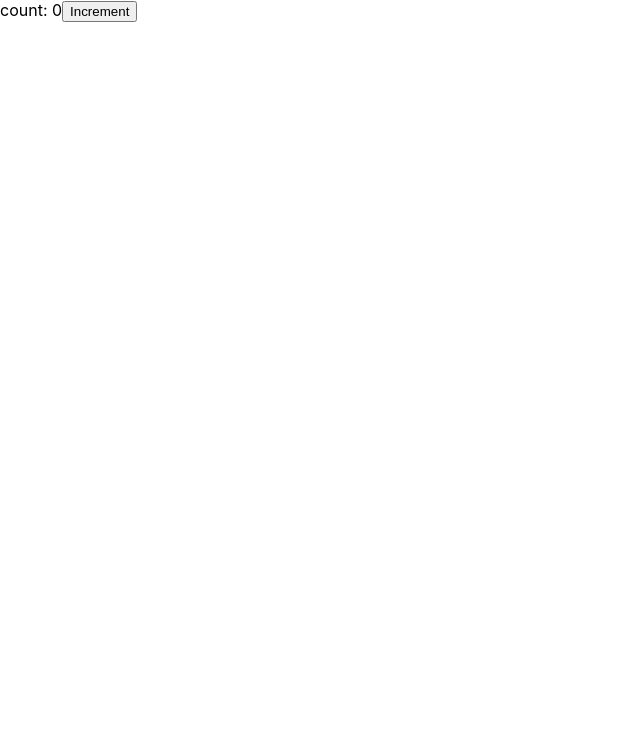
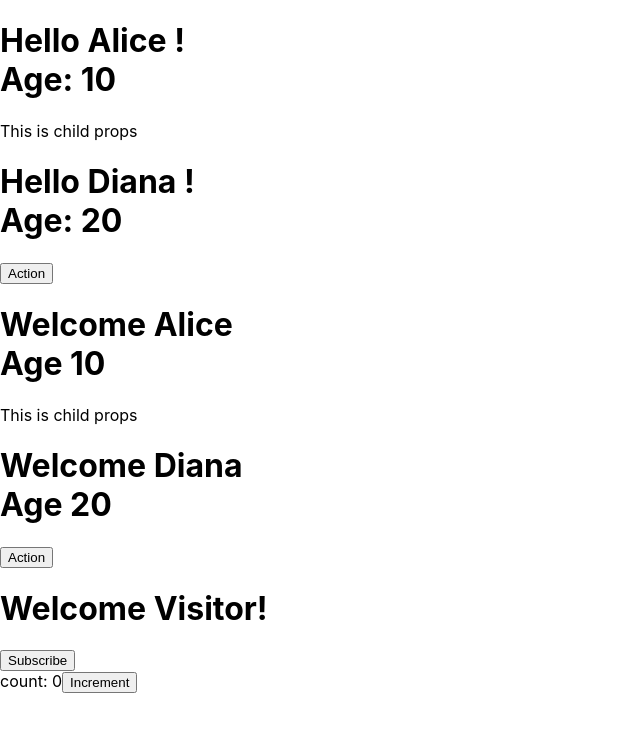
Before and after one commit to tanishthaJawa/react-practice, a React (Create React App) app: page / in a window 1280 px wide. Shown: the top 732 px of the page, without its empty margins (0-640 px from the left). Built offline with nearby package versions, Linux system fonts and the light colour scheme.

Commit message:
Destructuring in js and react

```diff
--- a/src/App.js
+++ b/src/App.js
@@ -6,7 +6,7 @@ function App() {
 
   return (
     <div className="App">
-      {/* <Greet name="Alice" age="10">
+      <Greet name="Alice" age="10">
         <p> This is child props</p>
       </Greet>
       <Greet name="Diana" age="20" >
@@ -18,7 +18,7 @@ function App() {
       <Welcome name="Diana" age="20" >
         <button>Action</button>
       </Welcome>
-      <Message /> */}
+      <Message />
       <Counter />
     </div>
 
--- a/src/Counter.js
+++ b/src/Counter.js
@@ -1,6 +1,7 @@
 import React, { Component } from 'react'
 
 class Counter extends Component {
+    // const {state1,state2} = this.state
     constructor(props) {
         super(props)
 
--- a/src/components/Welcome.js
+++ b/src/components/Welcome.js
@@ -2,14 +2,15 @@ import React, { Component } from 'react'
 
 class Welcome extends Component {
     render() {
+        const { name, age, children } = this.props
         return (
             <div>
                 <h1>
-                    Welcome {this.props.name}<br/>
-                    Age {this.props.age}
+                    Welcome {name} <br />
+                    Age {age}
 
                 </h1>
-                { this.props.children }
+                {children}
             </div>
 
         )
```
